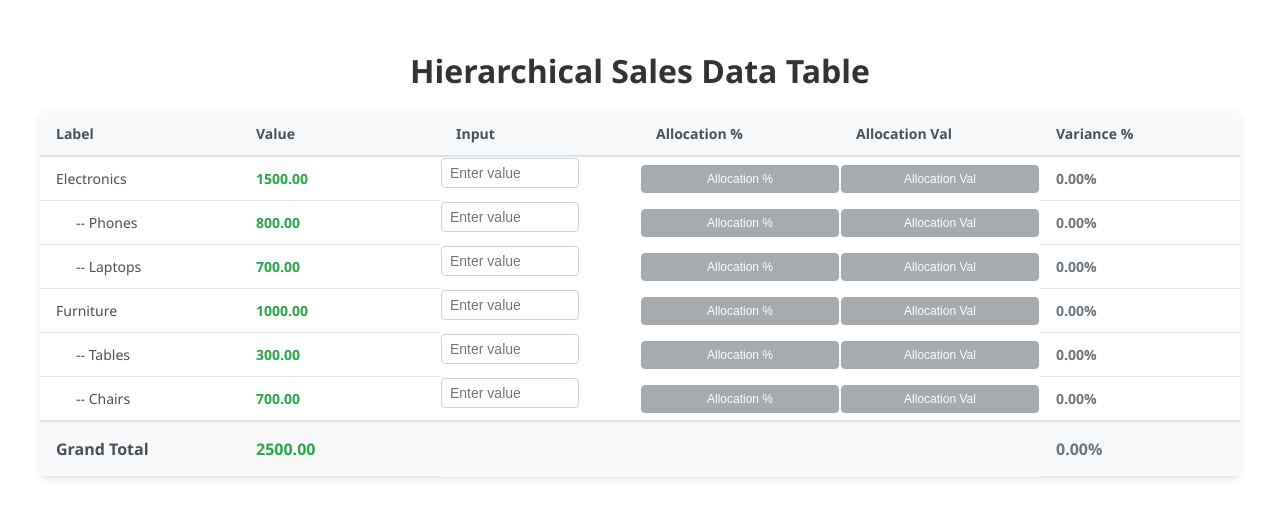
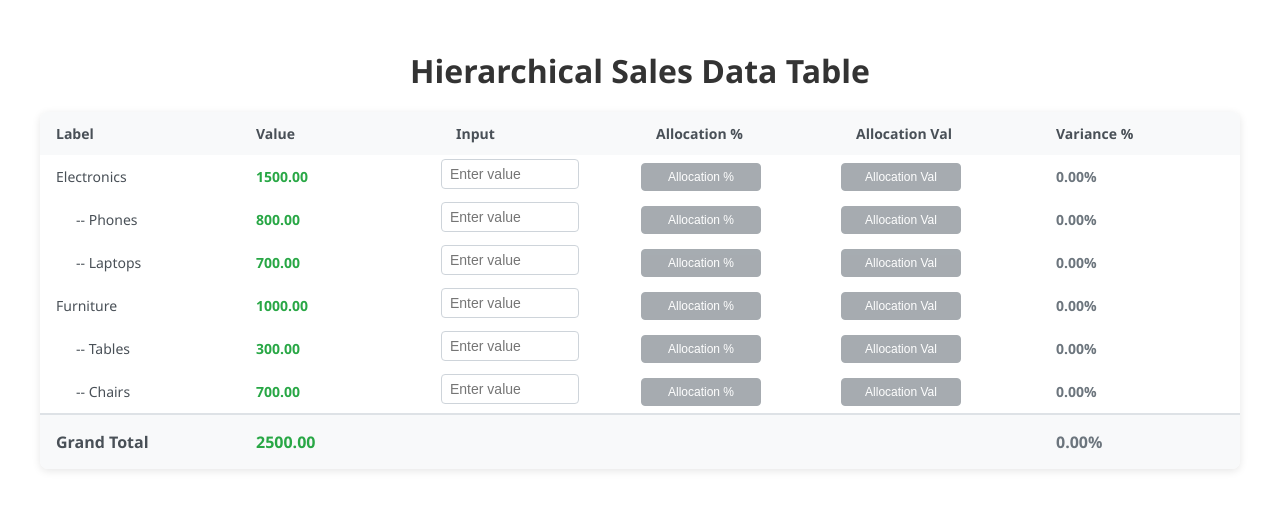
Before and after one commit to kusthi/lumel-assessment, a React (Create React App) app: page / in a window 1280 px wide. Shown: the top 518 px of the page. Built offline with nearby package versions, Linux system fonts and the light colour scheme.

Commit message:
refactor styles

```diff
--- a/src/components/GrandTotalRow/GrandTotalRow.css
+++ b/src/components/GrandTotalRow/GrandTotalRow.css
@@ -3,33 +3,32 @@
   border-top: 2px solid #dee2e6;
 }
 
-.grand-total-row .label-cell {
+.grand-total-row .label-cell,
+.grand-total-row .value-cell,
+.grand-total-row .input-cell,
+.grand-total-row .button-cell,
+.grand-total-row .variance-cell {
   font-size: 16px;
   padding: 16px;
+  text-align: left;
+}
+
+.grand-total-row .label-cell {
   font-weight: 500;
   color: #495057;
 }
 
 .grand-total-row .value-cell {
-  font-size: 16px;
-  padding: 16px;
   font-weight: 600;
   color: #28a745;
-  text-align: left;
 }
 
 .grand-total-row .input-cell,
 .grand-total-row .button-cell {
-  font-size: 16px;
-  padding: 16px;
-  text-align: left;
   color: #6c757d;
 }
 
 .grand-total-row .variance-cell {
-  font-size: 16px;
-  padding: 16px;
   font-weight: 600;
-  text-align: left;
   color: #6c757d;
 }
--- a/src/components/Row/Row.css
+++ b/src/components/Row/Row.css
@@ -1,31 +1,27 @@
 .table-row:hover {
   background-color: #f8f9fa;
+}
+
+.label-cell,
+.value-cell,
+.variance-cell {
+  font-weight: 600;
+  text-align: left;
+  padding: 12px 16px;
+  font-size: 14px;
 }
 
 .label-cell {
   font-weight: 500;
   color: #495057;
-  padding: 12px 16px;
-  border-bottom: 1px solid #dee2e6;
-  font-size: 14px;
 }
 
 .value-cell {
-  font-weight: 600;
   color: #28a745;
-  text-align: left;
-  padding: 12px 16px;
-  border-bottom: 1px solid #dee2e6;
-  font-size: 14px;
 }
 
 .variance-cell {
-  font-weight: 600;
-  text-align: left;
   color: #6c757d;
-  padding: 12px 16px;
-  border-bottom: 1px solid #dee2e6;
-  font-size: 14px;
 }
 
 @media (max-width: 768px) {
--- a/src/components/RowInput/RowInput.css
+++ b/src/components/RowInput/RowInput.css
@@ -1,6 +1,7 @@
 .input-cell {
   display: inline-block;
   width: 120px;
+  padding-top: 4px;
 }
 
 .value-input {
@@ -17,12 +18,8 @@
   box-shadow: 0 0 0 2px rgba(0, 123, 255, 0.25);
 }
 
-.button-cell {
+.allocation-btn {
   width: 120px;
-}
-
-.allocation-btn {
-  width: 100%;
   padding: 6px 12px;
   border: 1px solid #007bff;
   background: #007bff;
@@ -46,11 +43,6 @@
   opacity: 0.6;
 }
 
-.percent-btn {
-  background: #17a2b8;
-  border-color: #17a2b8;
-}
-
 .percent-btn:hover:not(:disabled) {
   background: #138496;
   border-color: #138496;
--- a/src/components/Table/Table.css
+++ b/src/components/Table/Table.css
@@ -14,7 +14,6 @@
   font-weight: 600;
   padding: 12px 16px;
   text-align: left;
-  border-bottom: 2px solid #dee2e6;
   font-size: 14px;
 }
 
```
